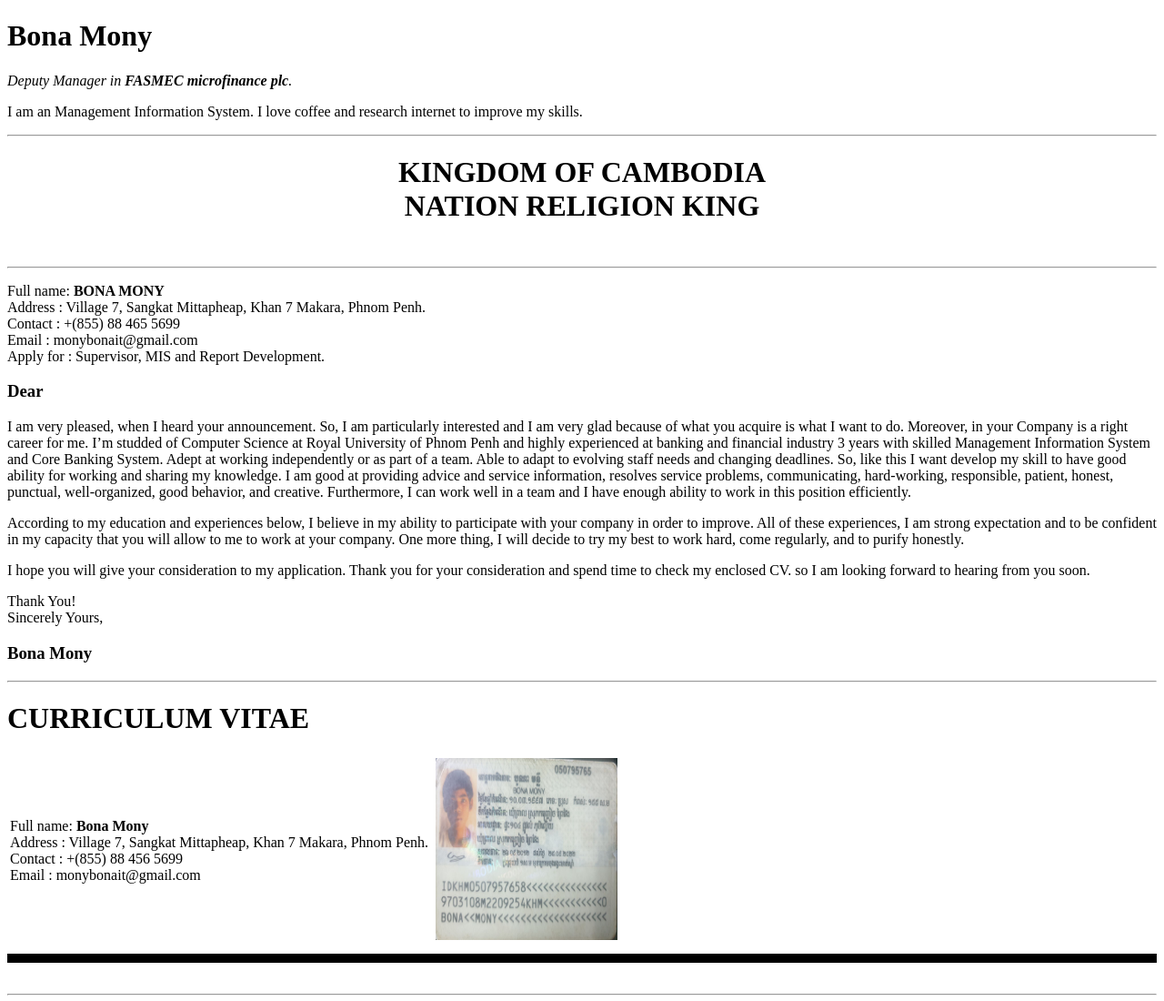
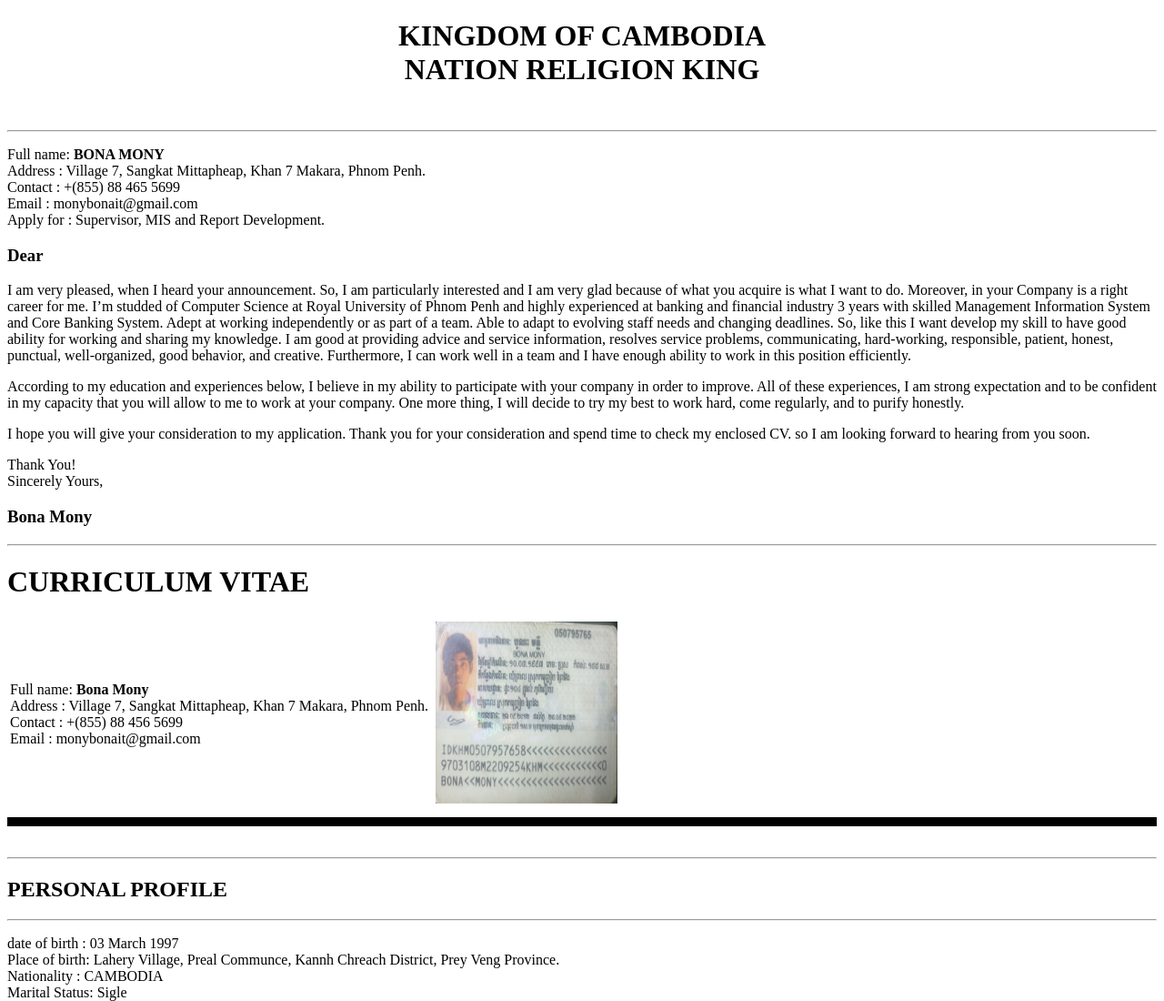
Before and after one commit to Bonamony/Person-CV, a plain HTML site: page index.html in a window 1280 px wide. Shown: the top 1100 px of the page at 91% size. Drawn offline with Linux system fonts and the light colour scheme.

Commit message:
Update index.html

```diff
--- a/index.html
+++ b/index.html
@@ -5,12 +5,7 @@
     <title>Mony Personal site</title>
   </head>
   <body>
-    <h1>Bona Mony</h1>
-    <p><em>Deputy Manager in <strong>FASMEC microfinance plc</strong>.</em></p>
-    <p>I am an Management Information System. I love coffee and research
-    internet to improve my skills.</p>
-    <hr>
-    <center>
+       <center>
     <h1><b>KINGDOM OF CAMBODIA <br>NATION RELIGION KING</b></h1>
     </center><br><hr>
         <p>Full name: <b>BONA MONY</b><br>
```
